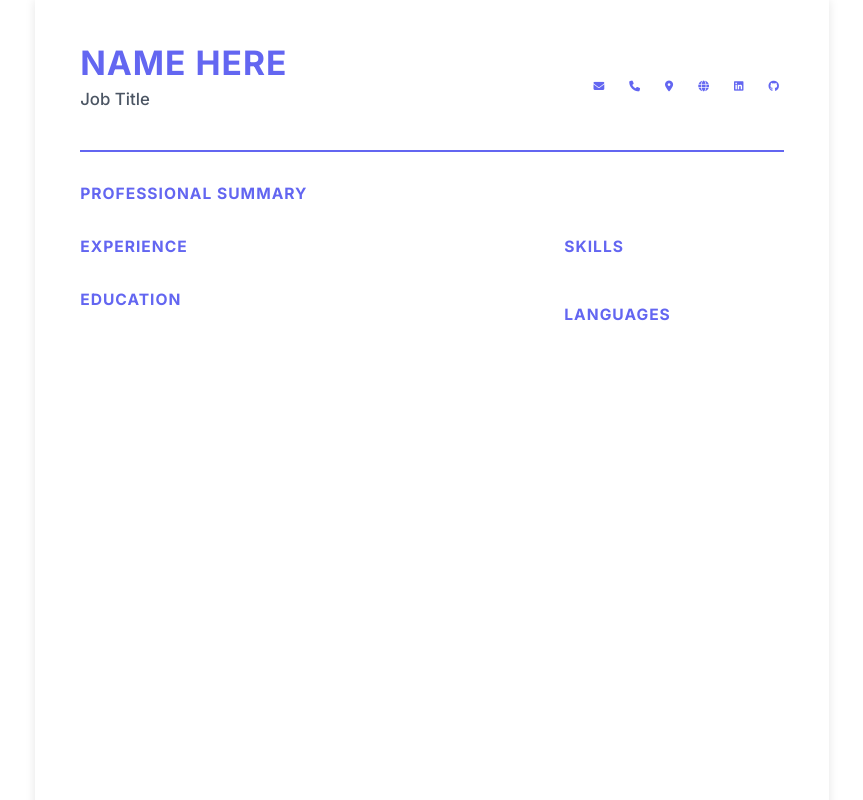
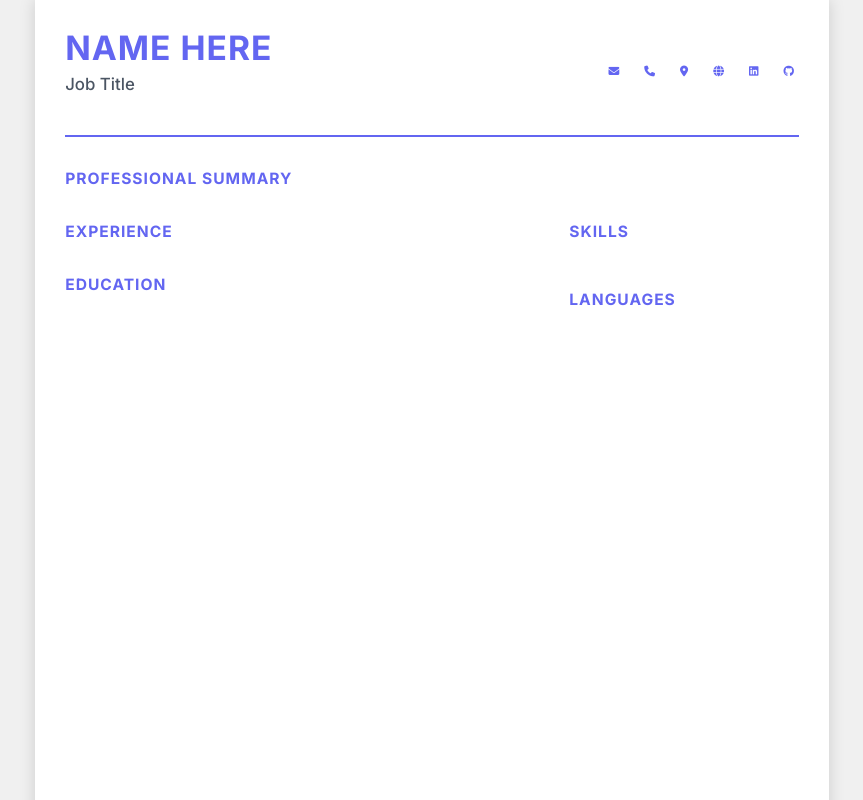
Before and after one commit to Bahaa-97/cvv, a website: page templates/modern-pro/template.html in a window 1280 px wide. Shown: the top 800 px of the page, without its empty margins (208-1071 px from the left). Drawn offline with Linux system fonts and the light colour scheme; a web font is replaced by a local one.

Commit message:
fix pdf alignment

```diff
--- a/templates/arabic-elegant/style.css
+++ b/templates/arabic-elegant/style.css
@@ -15,21 +15,22 @@ body {
   font-family: var(--font-family);
   font-size: var(--base-font-size);
   color: var(--text-main);
-  background: var(--bg-color);
+  background: #f0f0f0;
   line-height: var(--spacing-factor);
-  margin: 0 auto;
-  max-width: 210mm;
-  min-height: 297mm;
-  box-shadow: 0 0 10px rgba(0,0,0,0.1);
+  margin: 0;
+  padding: 0;
   direction: rtl;
   text-align: right;
 }
 
 .resume-container {
-  width: 100%;
-  height: 100%;
+  width: 210mm;
+  min-height: 297mm;
+  margin: 0 auto;
   position: relative;
   background: white;
+  box-shadow: 0 0 10px rgba(0,0,0,0.1);
+  box-sizing: border-box;
 }
 
 .header-banner {
@@ -170,5 +171,26 @@ body {
 }
 .lang-level { color: var(--text-light); font-size: 0.9em; }
 
-body.print-mode { box-shadow: none; width: 210mm; max-width: 210mm; margin: 0; padding: 0; min-height: auto; }
-@media print { body { box-shadow: none; max-width: none; } }
+/* Print / PDF Adjustments */
+body.print-mode {
+  background: white;
+  margin: 0;
+  padding: 0;
+}
+
+body.print-mode .resume-container {
+  box-shadow: none;
+  margin: 0;
+  width: 100%;
+  min-height: auto;
+}
+
+@media print {
+  body { background: white; margin: 0; padding: 0; }
+  .resume-container {
+    box-shadow: none;
+    margin: 0;
+    width: 100%;
+    min-height: auto;
+  }
+}
--- a/templates/ats-master/style.css
+++ b/templates/ats-master/style.css
@@ -12,18 +12,20 @@ body {
   font-family: var(--font-family);
   font-size: var(--base-font-size);
   color: var(--text-main);
-  background: #ffffff;
+  background: #f0f0f0;
   line-height: var(--spacing-factor);
-  margin: 0 auto;
-  max-width: 210mm;
-  min-height: 297mm;
-  box-shadow: 0 0 10px rgba(0,0,0,0.1);
+  margin: 0;
+  padding: 0;
 }
 
 .resume-container {
-  padding: calc(40px * var(--spacing-factor));
-  width: 100%;
-  height: 100%;
+  width: 210mm;
+  min-height: 297mm;
+  margin: 0 auto;
+  padding: calc(25px * var(--spacing-factor));
+  background: white;
+  box-shadow: 0 0 10px rgba(0,0,0,0.1);
+  box-sizing: border-box;
 }
 
 .header {
@@ -79,5 +81,26 @@ body {
   text-align: justify;
 }
 
-body.print-mode { box-shadow: none; width: 210mm; max-width: 210mm; margin: 0; padding: 0; min-height: auto; }
-@media print { body { box-shadow: none; max-width: none; } }
+/* Print / PDF Adjustments */
+body.print-mode {
+  background: white;
+  margin: 0;
+  padding: 0;
+}
+
+body.print-mode .resume-container {
+  box-shadow: none;
+  margin: 0;
+  width: 100%;
+  min-height: auto;
+}
+
+@media print {
+  body { background: white; margin: 0; padding: 0; }
+  .resume-container {
+    box-shadow: none;
+    margin: 0;
+    width: 100%;
+    min-height: auto;
+  }
+}
--- a/templates/creative-spark/style.css
+++ b/templates/creative-spark/style.css
@@ -17,19 +17,20 @@ body {
   font-family: var(--font-family);
   font-size: var(--base-font-size);
   color: var(--text-main);
-  background: var(--bg-color);
+  background: #f0f0f0;
   line-height: var(--spacing-factor);
-  margin: 0 auto;
-  max-width: 210mm;
-  min-height: 297mm;
-  box-shadow: 0 0 10px rgba(0,0,0,0.1);
+  margin: 0;
+  padding: 0;
 }
 
 .resume-container {
   display: flex;
-  width: 100%;
+  width: 210mm;
   min-height: 297mm;
+  margin: 0 auto;
   background: white;
+  box-shadow: 0 0 10px rgba(0,0,0,0.1);
+  box-sizing: border-box;
 }
 
 /* Sidebar */
@@ -186,5 +187,28 @@ body {
   text-align: justify;
 }
 
-body.print-mode { box-shadow: none; width: 210mm; max-width: 210mm; margin: 0; padding: 0; min-height: auto; }
-@media print { body { box-shadow: none; max-width: none; } }
+/* Print / PDF Adjustments */
+body.print-mode {
+  background: white;
+  margin: 0;
+  padding: 0;
+}
+
+body.print-mode .resume-container {
+  box-shadow: none;
+  margin: 0;
+  width: 100%;
+  min-height: auto;
+}
+
+@media print {
+  body { background: white; margin: 0; padding: 0; }
+  .resume-container {
+    box-shadow: none;
+    margin: 0;
+    width: 100%;
+    min-height: auto;
+    -webkit-print-color-adjust: exact;
+    print-color-adjust: exact;
+  }
+}
--- a/templates/executive-dark/style.css
+++ b/templates/executive-dark/style.css
@@ -17,18 +17,19 @@ body {
   font-family: var(--font-family);
   font-size: var(--base-font-size);
   color: var(--text-main);
-  background: var(--bg-dark);
+  background: #0a0a0a;
   line-height: var(--spacing-factor);
-  margin: 0 auto;
-  max-width: 210mm;
-  min-height: 297mm;
-  box-shadow: 0 0 15px rgba(0,0,0,0.5);
+  margin: 0;
+  padding: 0;
 }
 
 .resume-container {
-  width: 100%;
-  height: 100%;
+  width: 210mm;
+  min-height: 297mm;
+  margin: 0 auto;
   background: var(--bg-dark);
+  box-shadow: 0 0 15px rgba(0,0,0,0.5);
+  box-sizing: border-box;
 }
 
 .header {
@@ -171,11 +172,31 @@ body {
 }
 .lang-level { color: var(--accent); }
 
-/* Print adjustments */
-body.print-mode { box-shadow: none; width: 210mm; max-width: 210mm; margin: 0; padding: 0; min-height: auto; }
+/* Print / PDF Adjustments */
+body.print-mode {
+  background: var(--bg-dark);
+  margin: 0;
+  padding: 0;
+}
+
+body.print-mode .resume-container {
+  box-shadow: none;
+  margin: 0;
+  width: 100%;
+  min-height: auto;
+}
+
 @media print {
   body {
-    box-shadow: none; max-width: none;
+    background: var(--bg-dark);
+    margin: 0;
+    padding: 0;
+  }
+  .resume-container {
+    box-shadow: none;
+    margin: 0;
+    width: 100%;
+    min-height: auto;
     -webkit-print-color-adjust: exact;
     print-color-adjust: exact;
   }
--- a/templates/minimal-clean/style.css
+++ b/templates/minimal-clean/style.css
@@ -20,20 +20,20 @@ body {
   font-family: var(--font-family);
   font-size: var(--base-font-size);
   color: var(--text-main);
-  background: var(--bg-color);
+  background: #f0f0f0;
   line-height: var(--spacing-factor);
-  margin: 0 auto;
-  max-width: 210mm;
-  min-height: 297mm;
-  background: white;
-  box-shadow: 0 0 10px rgba(0,0,0,0.1);
+  margin: 0;
+  padding: 0;
 }
 
 .resume-container {
-  padding: calc(40px * var(--spacing-factor));
-  width: 100%;
-  height: 100%;
+  width: 210mm;
+  min-height: 297mm;
+  margin: 0 auto;
+  padding: calc(30px * var(--spacing-factor));
   background: white;
+  box-shadow: 0 0 10px rgba(0,0,0,0.1);
+  box-sizing: border-box;
 }
 
 /* Header */
@@ -153,12 +153,30 @@ body {
   line-height: 1.8;
 }
 
-/* Print Adjustments */
-body.print-mode { box-shadow: none; width: 210mm; max-width: 210mm; margin: 0; padding: 0; min-height: auto; }
+/* Print / PDF Adjustments */
+body.print-mode {
+  background: white;
+  margin: 0;
+  padding: 0;
+}
+
+body.print-mode .resume-container {
+  box-shadow: none;
+  margin: 0;
+  width: 100%;
+  min-height: auto;
+}
 
 @media print {
   body {
+    background: white;
+    margin: 0;
+    padding: 0;
+  }
+  .resume-container {
     box-shadow: none;
-    max-width: none;
+    margin: 0;
+    width: 100%;
+    min-height: auto;
   }
 }
--- a/templates/modern-pro/style.css
+++ b/templates/modern-pro/style.css
@@ -22,21 +22,20 @@ body {
   font-family: var(--font-family);
   font-size: var(--base-font-size);
   color: var(--text-main);
-  background: var(--bg-color);
+  background: #f0f0f0;
   line-height: var(--spacing-factor);
-  /* A4 proportions for preview */
-  margin: 0 auto;
-  max-width: 210mm;
-  min-height: 297mm;
-  background: white;
-  box-shadow: 0 0 10px rgba(0,0,0,0.1);
+  margin: 0;
+  padding: 0;
 }
 
 .resume-container {
-  padding: calc(30px * var(--spacing-factor));
-  width: 100%;
-  height: 100%;
+  width: 210mm;
+  min-height: 297mm;
+  margin: 0 auto;
+  padding: calc(20px * var(--spacing-factor));
   background: white;
+  box-shadow: 0 0 15px rgba(0,0,0,0.15);
+  box-sizing: border-box;
 }
 
 /* Header */
@@ -201,12 +200,30 @@ body {
   color: var(--text-light);
 }
 
-/* Print Adjustments */
-body.print-mode { box-shadow: none; width: 210mm; max-width: 210mm; margin: 0; padding: 0; min-height: auto; }
+/* Print / PDF Adjustments */
+body.print-mode {
+  background: white;
+  margin: 0;
+  padding: 0;
+}
+
+body.print-mode .resume-container {
+  box-shadow: none;
+  margin: 0;
+  width: 100%;
+  min-height: auto;
+}
 
 @media print {
   body {
+    background: white;
+    margin: 0;
+    padding: 0;
+  }
+  .resume-container {
     box-shadow: none;
-    max-width: none;
+    margin: 0;
+    width: 100%;
+    min-height: auto;
   }
 }
--- a/templates/modern-pro/template.html
+++ b/templates/modern-pro/template.html
@@ -112,10 +112,10 @@
         // Wait for styles to apply
         setTimeout(() => {
           const opt = {
-            margin:       0,
+            margin:       [10, 10, 10, 10],
             filename:     filename || 'resume.pdf',
             image:        { type: 'jpeg', quality: 0.98 },
-            html2canvas:  { scale: 2, useCORS: true, windowWidth: 794, windowHeight: 1123, scrollX: 0, scrollY: 0 },
+            html2canvas:  { scale: 2, useCORS: true, windowWidth: 794, scrollX: 0, scrollY: 0, logging: false },
             jsPDF:        { unit: 'mm', format: 'a4', orientation: 'portrait' },
             pagebreak:    { mode: ['css', 'legacy'] }
           };
```
Also changed, not shown: templates/arabic-elegant/template.html (+2 -2 lines), templates/ats-master/template.html (+2 -2 lines), templates/creative-spark/template.html (+2 -2 lines), templates/executive-dark/template.html (+2 -2 lines), templates/minimal-clean/template.html (+2 -2 lines).
